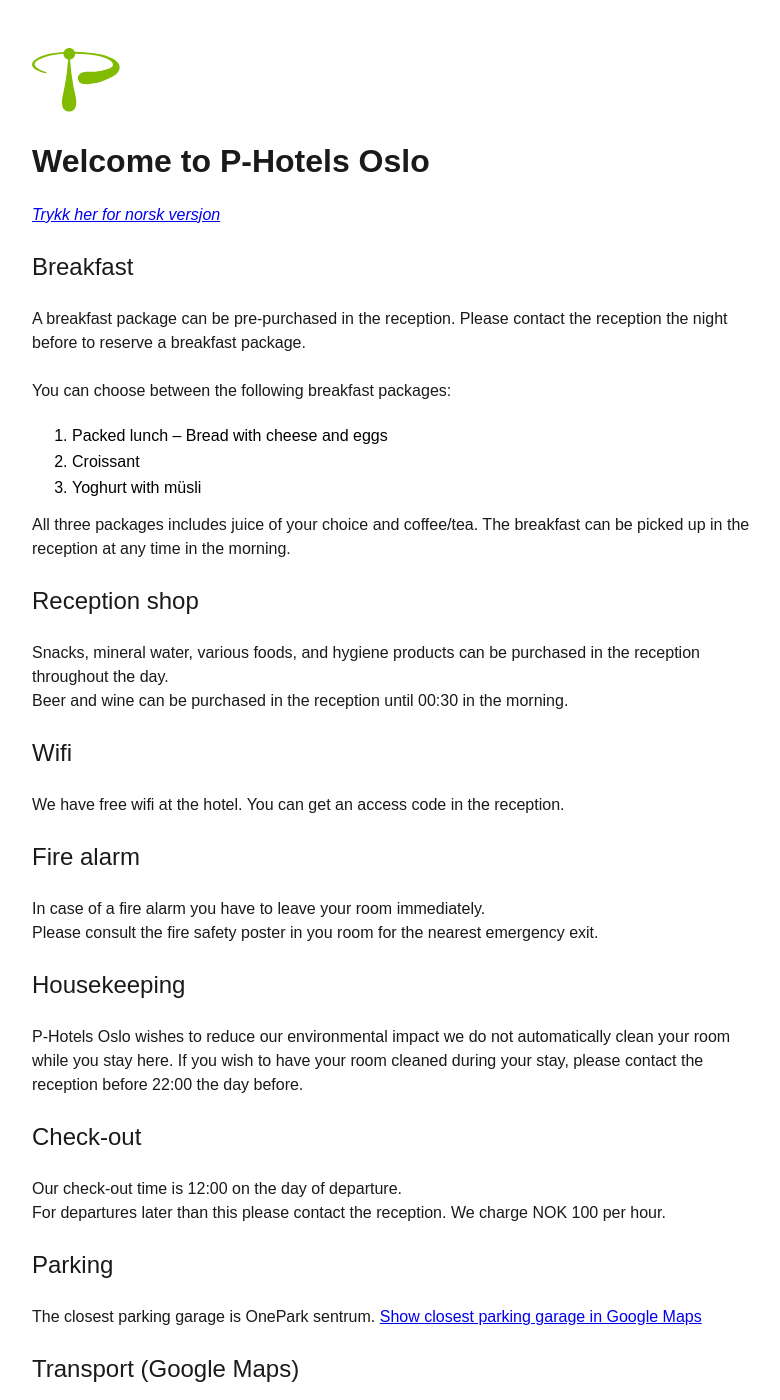
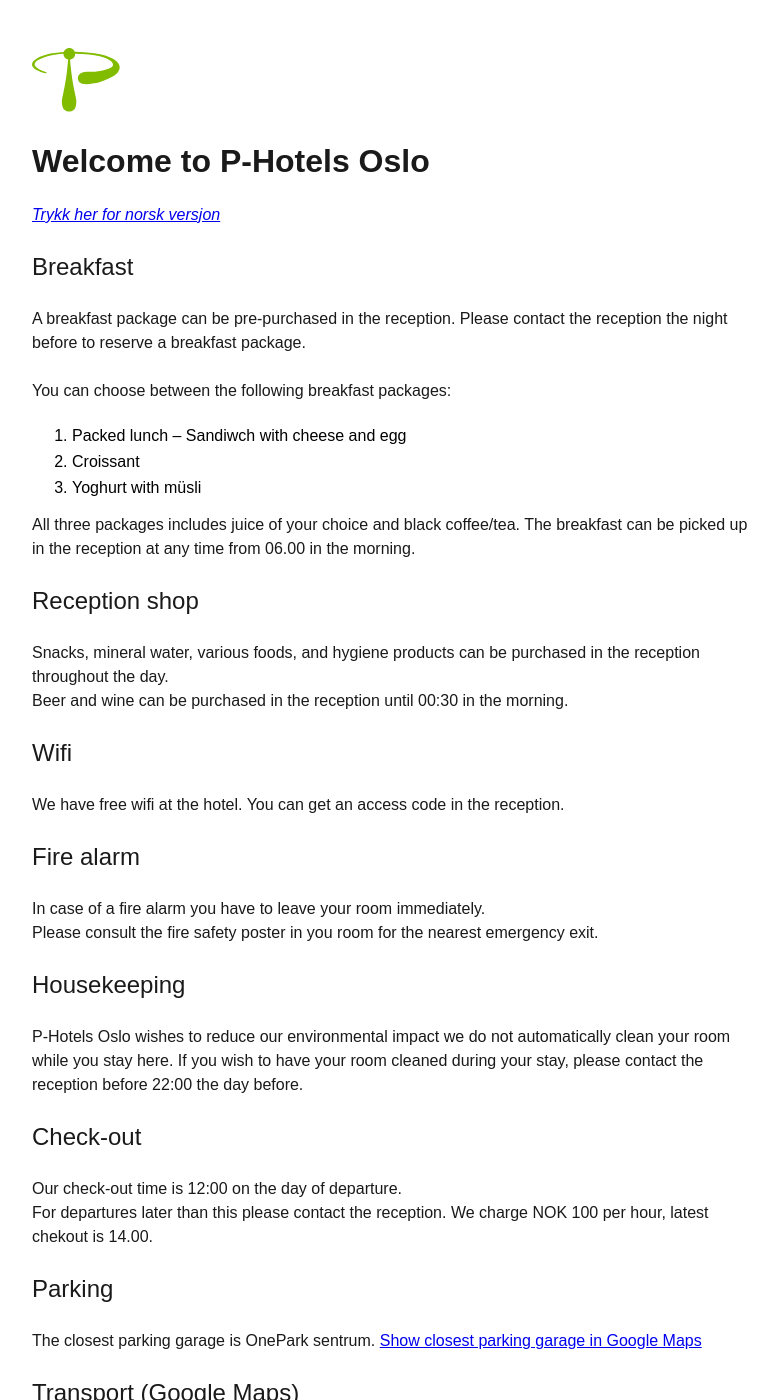
Before and after one commit to photels/photels.github.io, a Jekyll site: the page built from info-oslo-english.md, in a window 1280 px wide and 1400 px high. Shown: the whole window, without its empty margins (16-796 px from the left). Built offline with Jekyll 4.4.1, drawn with Linux system fonts in a browser that asks for light colours; some of the changed text lies outside the part shown.

Commit message:
Update info-oslo-english.md

```diff
--- a/info-oslo-english.md
+++ b/info-oslo-english.md
@@ -15,12 +15,12 @@ A breakfast package can be pre-purchased in the reception.
 Please contact the reception the night before to reserve a breakfast package.
 
 You can choose between the following breakfast packages:
-1. Packed lunch – Bread with cheese and eggs
+1. Packed lunch – Sandiwch with cheese and egg
 2. Croissant
 3. Yoghurt with müsli
 
-All three packages includes juice of your choice and coffee/tea.
-The breakfast can be picked up in the reception at any time in the morning.
+All three packages includes juice of your choice and black coffee/tea.
+The breakfast can be picked up in the reception at any time from 06.00 in the morning.
 
 ## Reception shop
 Snacks, mineral water, various foods, and hygiene products can be purchased in the reception throughout the day.
@@ -39,7 +39,7 @@ If you wish to have your room cleaned during your stay, please contact the recep
 
 ## Check-out
 Our check-out time is 12:00 on the day of departure.
-For departures later than this please contact the reception. We charge NOK 100 per hour.
+For departures later than this please contact the reception. We charge NOK 100 per hour, latest chekout is 14.00.
 
 ## Parking
 The closest parking garage is OnePark sentrum.
```
Also changed, not shown: other parts of info-oslo-english.md (+2 -3 lines).
